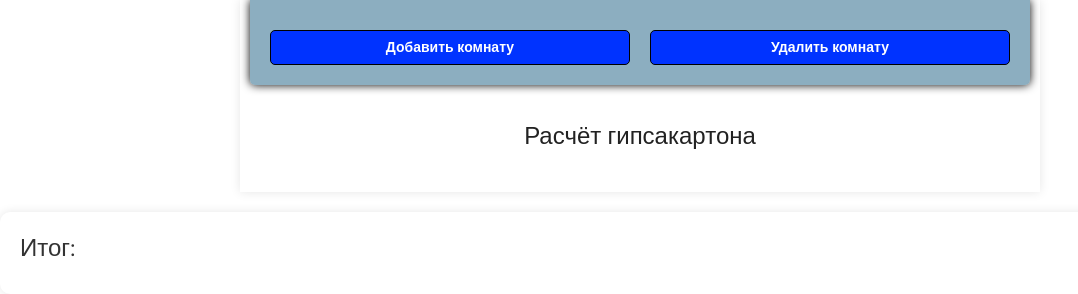
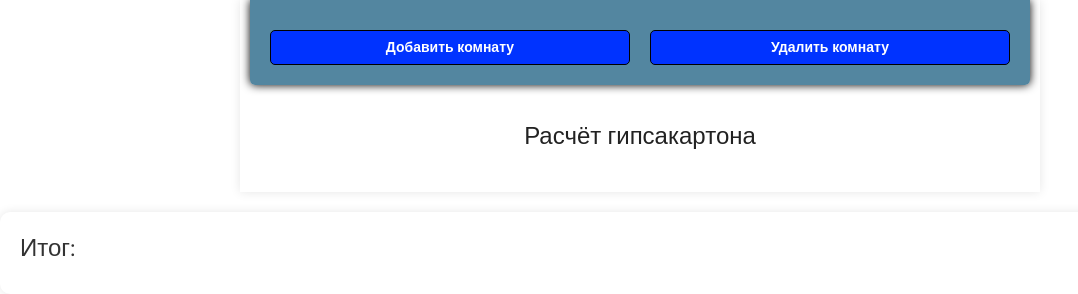
Before and after one commit to S3N1OR/calculate, a plain HTML site: page index.html in a window 1280 px wide. Shown: the whole page, without its empty margins (0-1078 px from the left). Drawn offline with nearby package versions, Linux system fonts and the light colour scheme.

Commit message:
Add files via upload

```diff
--- a/css/main.css
+++ b/css/main.css
@@ -30,7 +30,7 @@ body{
 
 .header {
   max-width: 780px;
-  background-color: #145a7d7c;
+  background-color: #145a7dba;
   backdrop-filter: blur(4px);
   box-shadow: 0 0 10px #000000;
   border-radius: 0 0 5px 5px;
```
